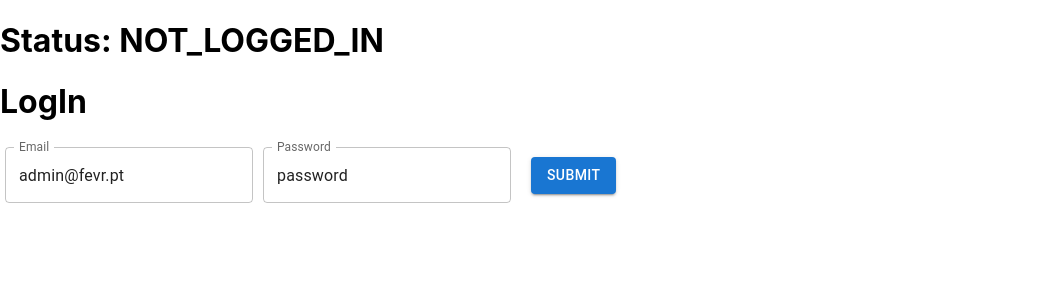
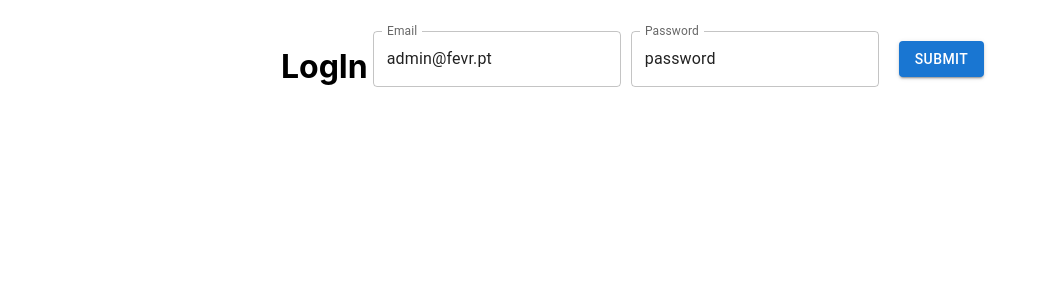
Before and after one commit to leeandroleeite/fevr_react_admin, a React (Create React App) app: page /home in a window 1280 px wide. Before the commit this address led to /. Shown: the top 300 px of the page, without its empty margins (0-1047 px from the left). Built offline with nearby package versions, Linux system fonts and the light colour scheme.

Commit message:
fix: routing to match the new api settings

```diff
--- a/src/App.tsx
+++ b/src/App.tsx
@@ -18,7 +18,7 @@ export default function App() {
           <Switch>
             <Route
             exact
-            path="/"
+            path="/home"
             render = {props => (
               <Home {...props} loggedInStatus={loggedInStatus} handleLogin={handleLogin} />
             )}
@@ -30,7 +30,7 @@ export default function App() {
               <Dashboard {...props} loggedInStatus={loggedInStatus} />
             )}
             />
-            <Redirect from="*" to="/" />
+            <Redirect from="/" to="/home" />
           </Switch>
         </BrowserRouter>
   )
--- a/src/components/NotificationsList.tsx
+++ b/src/components/NotificationsList.tsx
@@ -50,12 +50,14 @@ const initialValues = {
 
   return (
     <Box sx={{ marginLeft:'5%', maxWidth: '150%', bgcolor: 'whitesmoke' }}>
+              <p>Notifications:</p>
+
         <List dense={true}>
           {
                 notifications.map((notification, index) => {
                     return(
                         <ListItem key={index} disablePadding>
-                        <ListItemText primary="Notification:" />
+                        <ListItemText/>
                         <p>{notification['message']}</p>
                         <Button
                         onClick={(id) => handleDeleteRecord(props.id, notification['id'])}
--- a/src/components/auth/LogInForm.tsx
+++ b/src/components/auth/LogInForm.tsx
@@ -16,7 +16,7 @@ export const LogInForm: React.FC<Props> = (props:any) => {
     }
 
     const  handleSubmitForm = (values: { email: string; password: string; errors: string; }) => {
-        axios.post("/api/sessions", values, {withCredentials: true})
+        axios.post("/api/admins", values, {withCredentials: true})
         .then( response => {
             if(response.data.status === 'created') {
                 props.handleSuccessfulAuth(response.data)
@@ -27,8 +27,6 @@ export const LogInForm: React.FC<Props> = (props:any) => {
     return (
 
         <>
-            <h1>LogIn</h1>
-
             <Formik initialValues={initialValues} onSubmit={values => {
                 handleSubmitForm(values);
         }}
--- a/src/pages/Home.tsx
+++ b/src/pages/Home.tsx
@@ -1,3 +1,4 @@
+import { margin } from '@mui/system';
 import React from 'react'
 import { LogInForm } from '../components/auth/LogInForm'
 
@@ -12,8 +13,18 @@ export default function Home(props: any) {
 
   return (
     <>
-    <h1>Status: {props.loggedInStatus}</h1>
-    <LogInForm handleSuccessfulAuth={handleSuccessfulAuth} />
+    <div style={{display: 'flex', alignContent: 'center', justifyContent: 'center', margin: '2%'}}>
+      <div >
+    <h1>LogIn</h1>
+    </div>
+
+    <div style={{display: 'flex', alignContent: 'center', justifyContent: 'center'}}>
+        <LogInForm handleSuccessfulAuth={handleSuccessfulAuth} />
+    </div>
+    </div>
+
+
+
     </>
   )
 }
```
